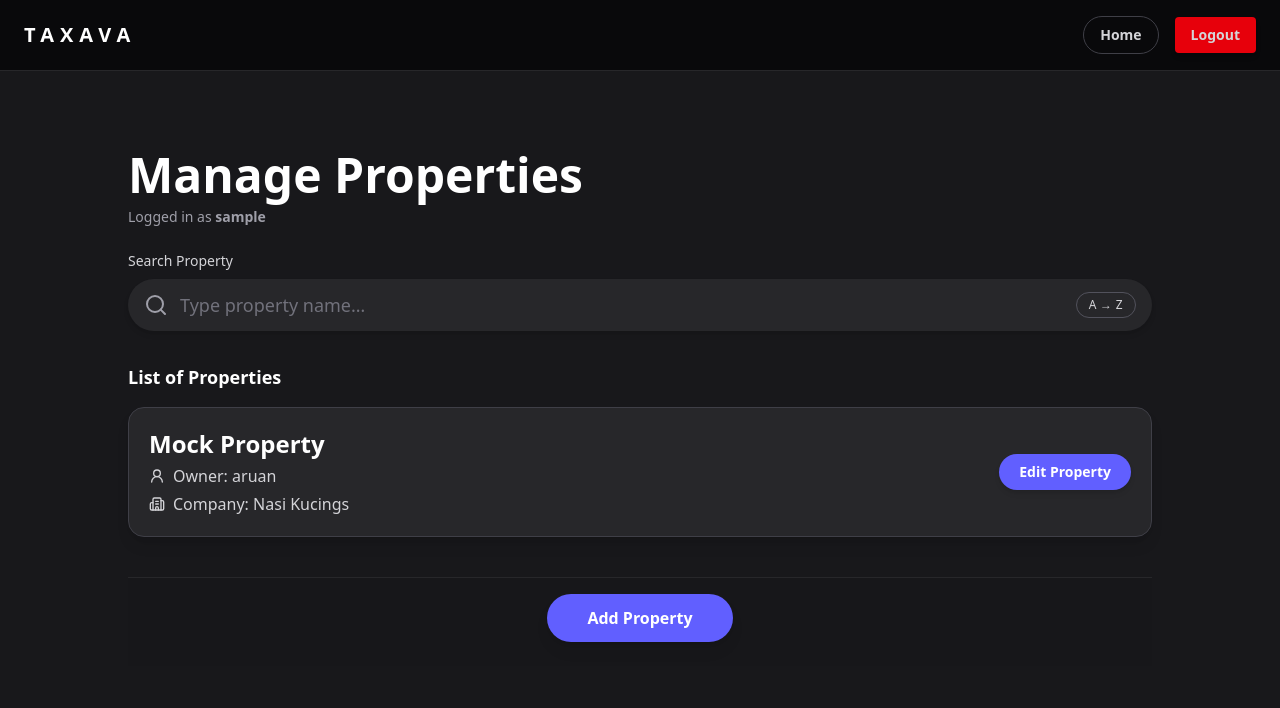
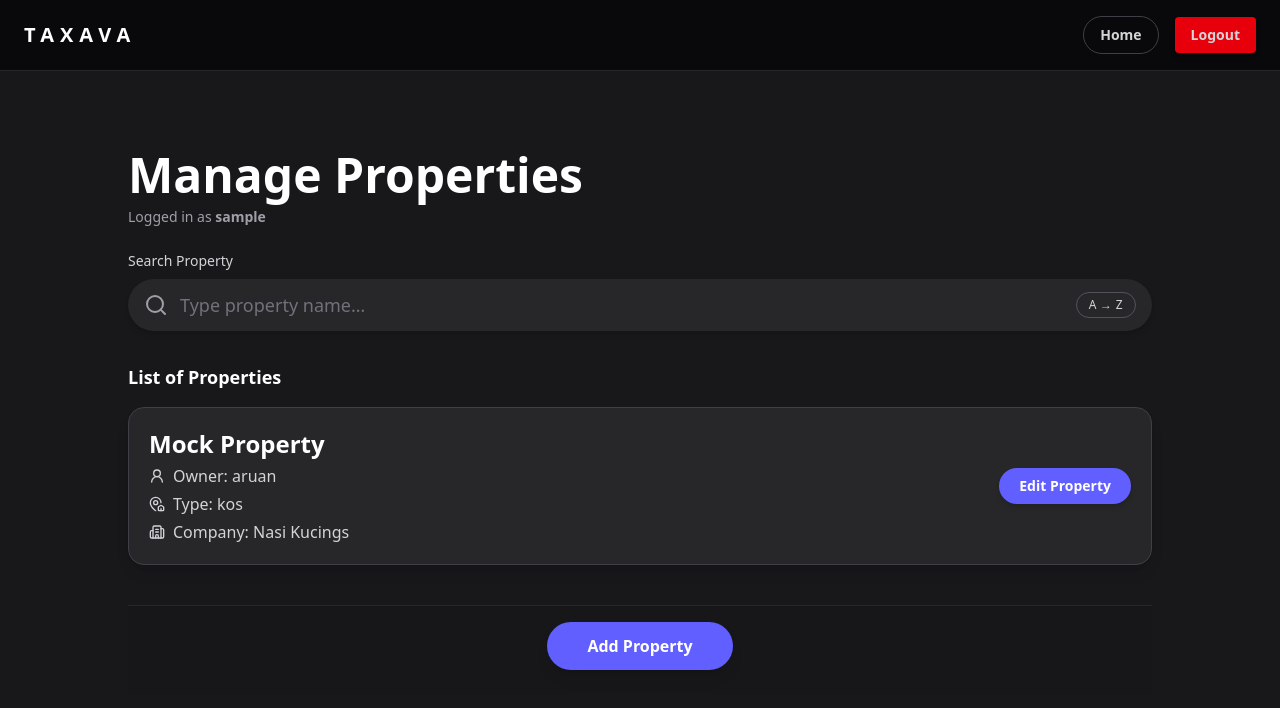
Before and after one commit to AngeliqueGabriellaHalim/Taxava, a React (Vite) app: page /manage-properties in a window 1280 px wide. Shown: the top 708 px of the page. Built offline with nearby package versions, Linux system fonts and the light colour scheme; sample sign-in values are in the browser's storage.

Commit message:
merge some code

```diff
--- a/src/pages/ManageProperties.tsx
+++ b/src/pages/ManageProperties.tsx
@@ -1,5 +1,5 @@
 import React, { useMemo, useState } from "react";
-import { Search, Phone, MapPinHouse, UserRound, Building2 } from "lucide-react";
+import { Search, MapPinHouse, UserRound, Building2 } from "lucide-react";
 import { Navigate, useNavigate } from "react-router-dom";
 import { getPropertiesByUser } from "../utils/getProperty";
 import { getCompaniesByUser } from "../utils/getCompany";
@@ -129,9 +129,13 @@ const ManageProperties: React.FC = () => {
                 >
                   <div className="space-y-1">
                     <h3 className="text-2xl font-semibold">{property.name}</h3>
-                    <p p className="text-m text-zinc-300 flex gap-2">
+                    <p className="text-m text-zinc-300 flex gap-2">
                       <UserRound className="w-4" />
                       Owner: {property.owner}
+                    </p>
+                    <p className="text-m text-zinc-300 flex gap-2">
+                      <MapPinHouse className="w-4" />
+                      Type: {property.type}
                     </p>
 
                     {company && (
```
Also changed, not shown: src/pages/PropertySetup.tsx (+7 -2 lines).
